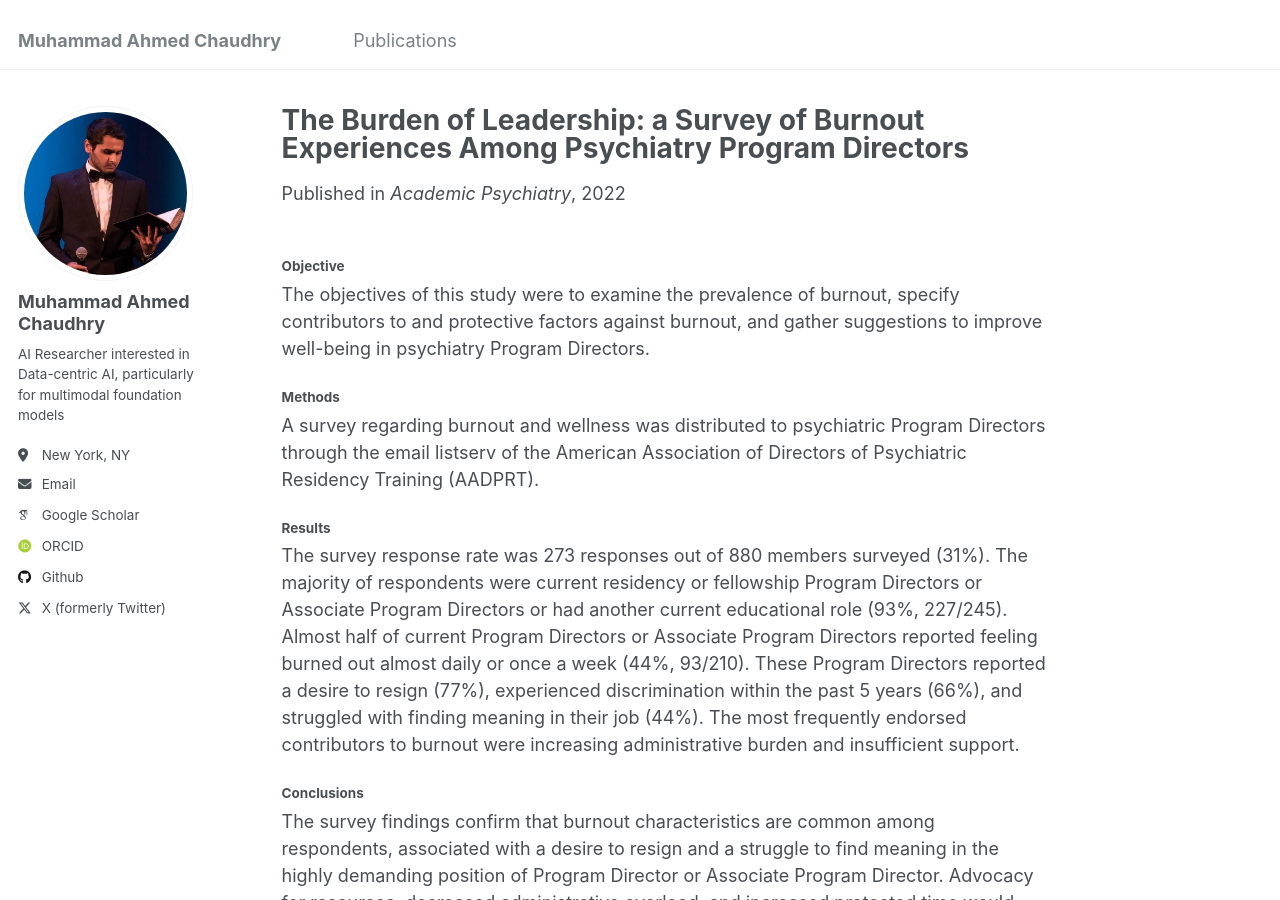
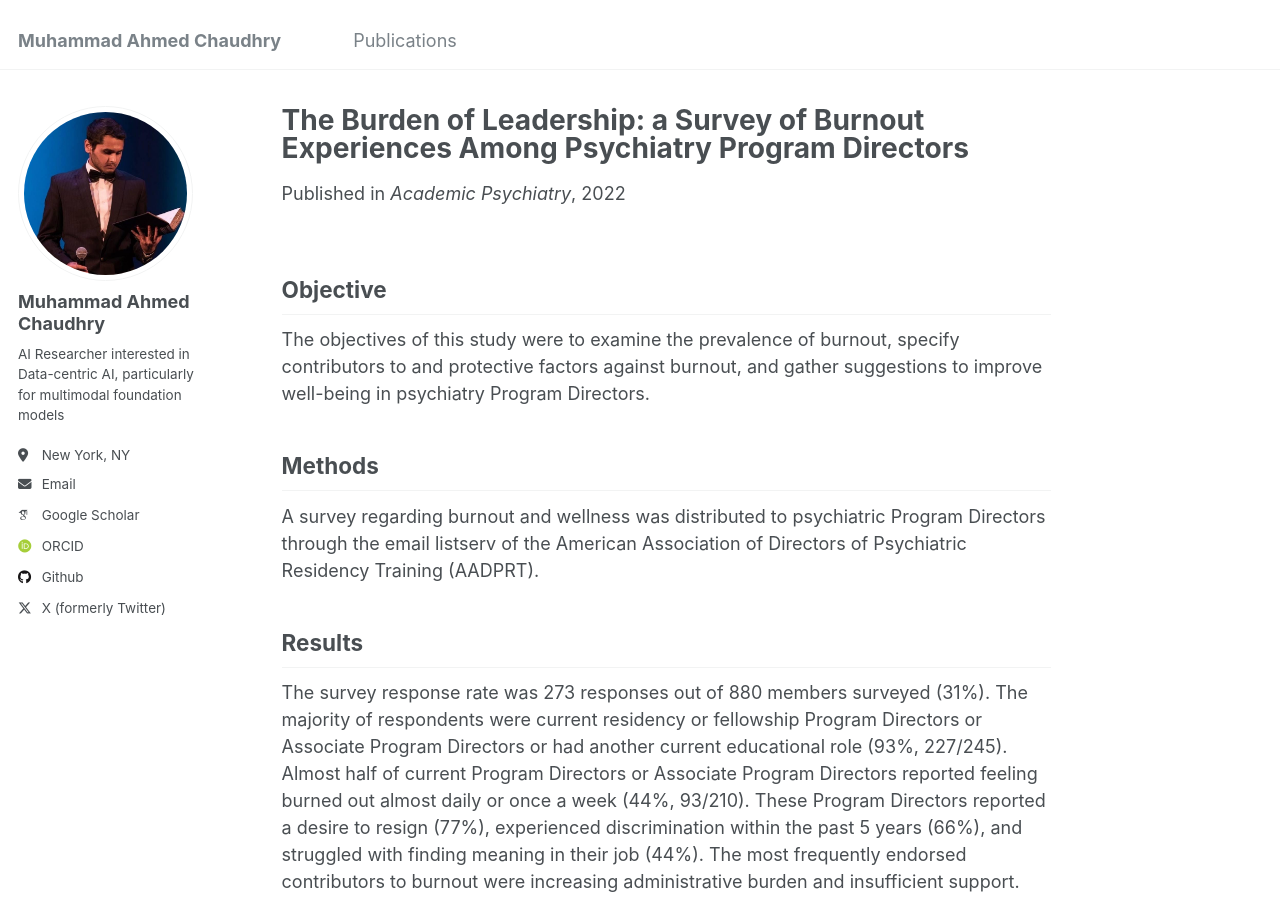
Before and after one commit to Ahmed14974/ahmed14974.github.io, a Jekyll site: the page built from _publications/2022-06-27-psychiatry.md, in a window 1280 px wide and 900 px high. Built offline with Jekyll 4.4.1, drawn with Linux system fonts in a browser that asks for light colours; some web fonts are replaced.

```diff
--- a/_publications/2022-06-27-psychiatry.md
+++ b/_publications/2022-06-27-psychiatry.md
@@ -12,14 +12,14 @@ citation:
 ---
 <!-- Your Name, You. (2015). &quot;Paper Title Number 3.&quot; <i>Journal 1</i>. 1(3). -->
 
-#### Objective
+## Objective
 The objectives of this study were to examine the prevalence of burnout, specify contributors to and protective factors against burnout, and gather suggestions to improve well-being in psychiatry Program Directors.
 
-#### Methods
+## Methods
 A survey regarding burnout and wellness was distributed to psychiatric Program Directors through the email listserv of the American Association of Directors of Psychiatric Residency Training (AADPRT).
 
-#### Results
+## Results
 The survey response rate was 273 responses out of 880 members surveyed (31%). The majority of respondents were current residency or fellowship Program Directors or Associate Program Directors or had another current educational role (93%, 227/245). Almost half of current Program Directors or Associate Program Directors reported feeling burned out almost daily or once a week (44%, 93/210). These Program Directors reported a desire to resign (77%), experienced discrimination within the past 5 years (66%), and struggled with finding meaning in their job (44%). The most frequently endorsed contributors to burnout were increasing administrative burden and insufficient support.
 
-#### Conclusions
+## Conclusions
 The survey findings confirm that burnout characteristics are common among respondents, associated with a desire to resign and a struggle to find meaning in the highly demanding position of Program Director or Associate Program Director. Advocacy for resources, decreased administrative overload, and increased protected time would enhance well-being in Program Directors. Most striking was the frequency of discrimination reported and its relationship to burnout. Departments may benefit from a careful review of policies, procedures, and training to decrease hostile workplaces for women, international medical graduate, and under-represented in medicine Program Directors.
```
